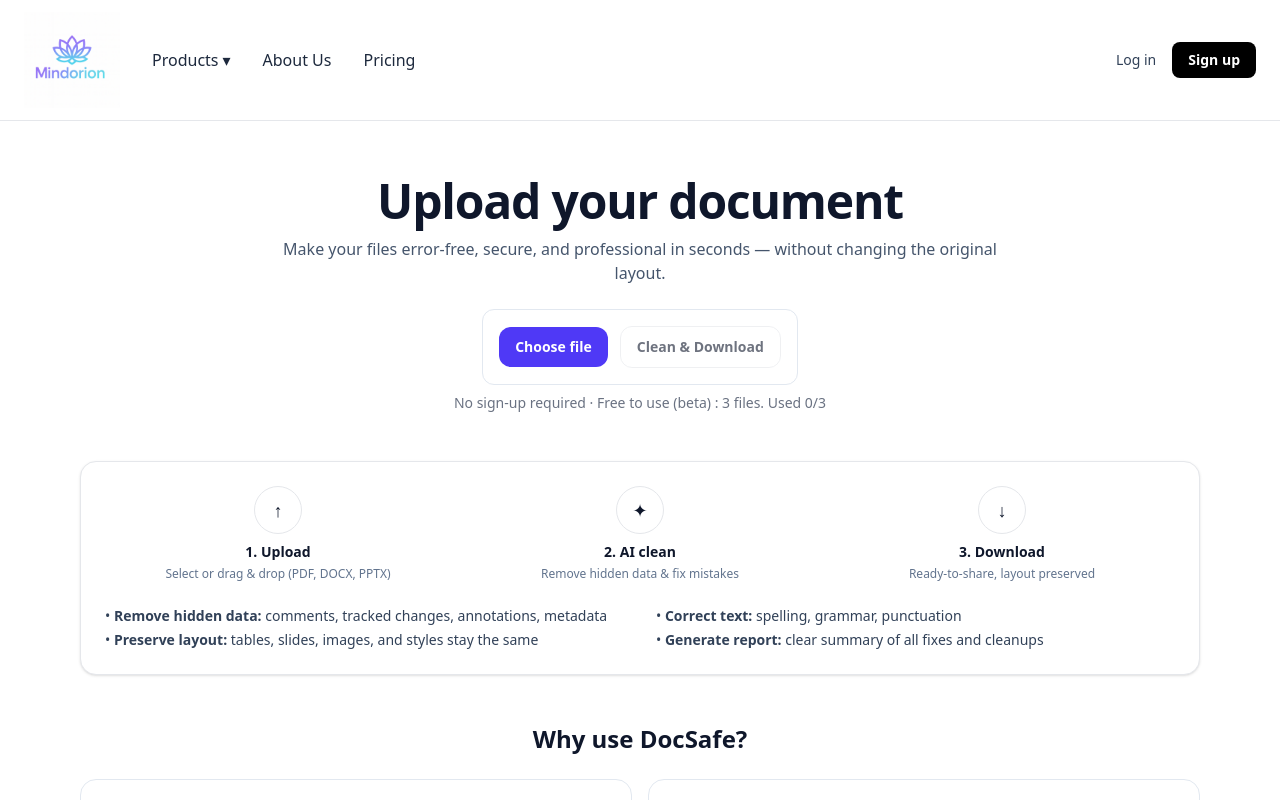
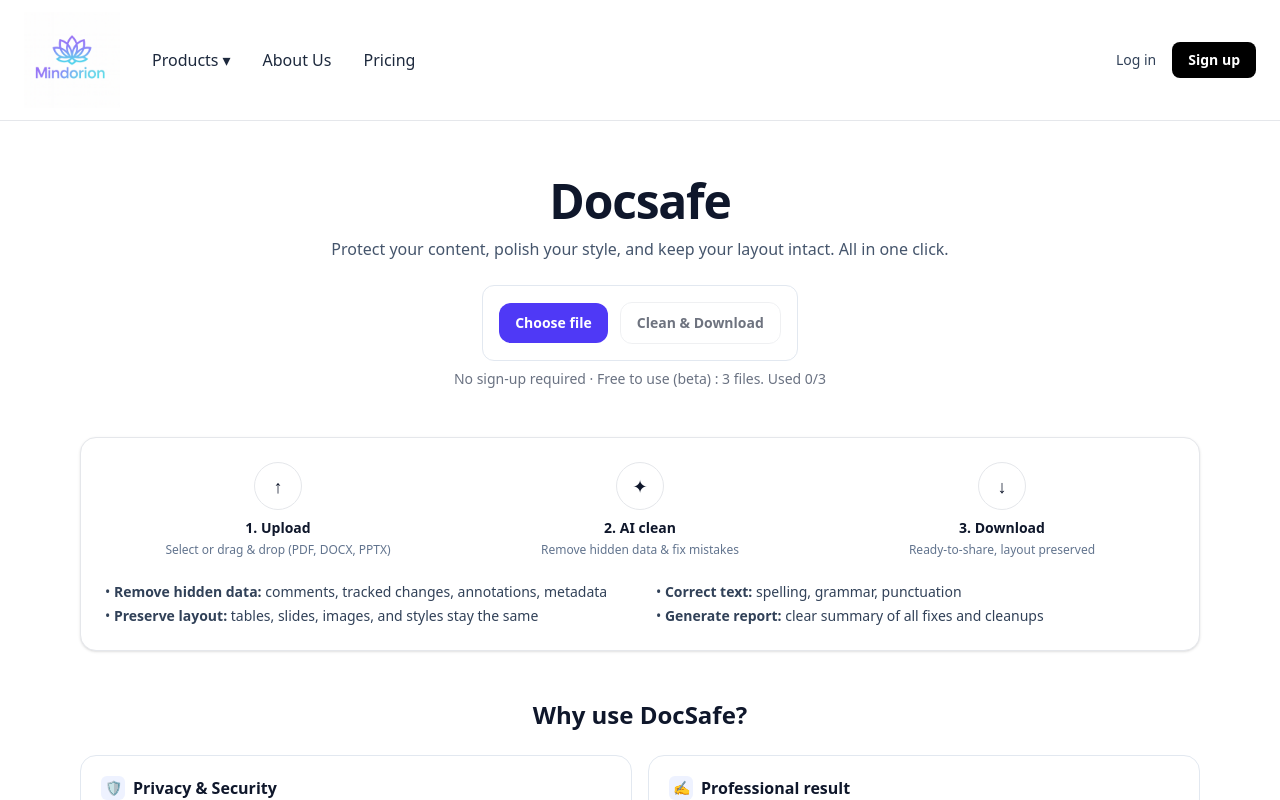
Before and after one commit to Docsafecompany/nextjs-enterprise-mindorion, a Next.js app: page /products/docsafe in a window 1280 px wide. Shown: the top 800 px of the page. Built offline with nearby package versions, Linux system fonts and the light colour scheme; no server answers.

Commit message:
fix: relaunch dev and trigger Vercel deploy

```diff
--- a/app/products/docsafe/page.tsx
+++ b/app/products/docsafe/page.tsx
@@ -55,10 +55,10 @@ export default function DocSafePage() {
       {/* HEADER */}
       <div className="text-center">
         <h1 className="text-4xl font-extrabold tracking-tight sm:text-5xl">
-          Upload your document
+          Docsafe
         </h1>
         <p className="mx-auto mt-3 max-w-3xl text-slate-600">
-          Make your files error-free, secure, and professional in seconds — without changing the original layout.
+          Protect your content, polish your style, and keep your layout intact. All in one click.
         </p>
 
         {/* Bloc compact : Choose file + Process & Download + Selected */}
```
